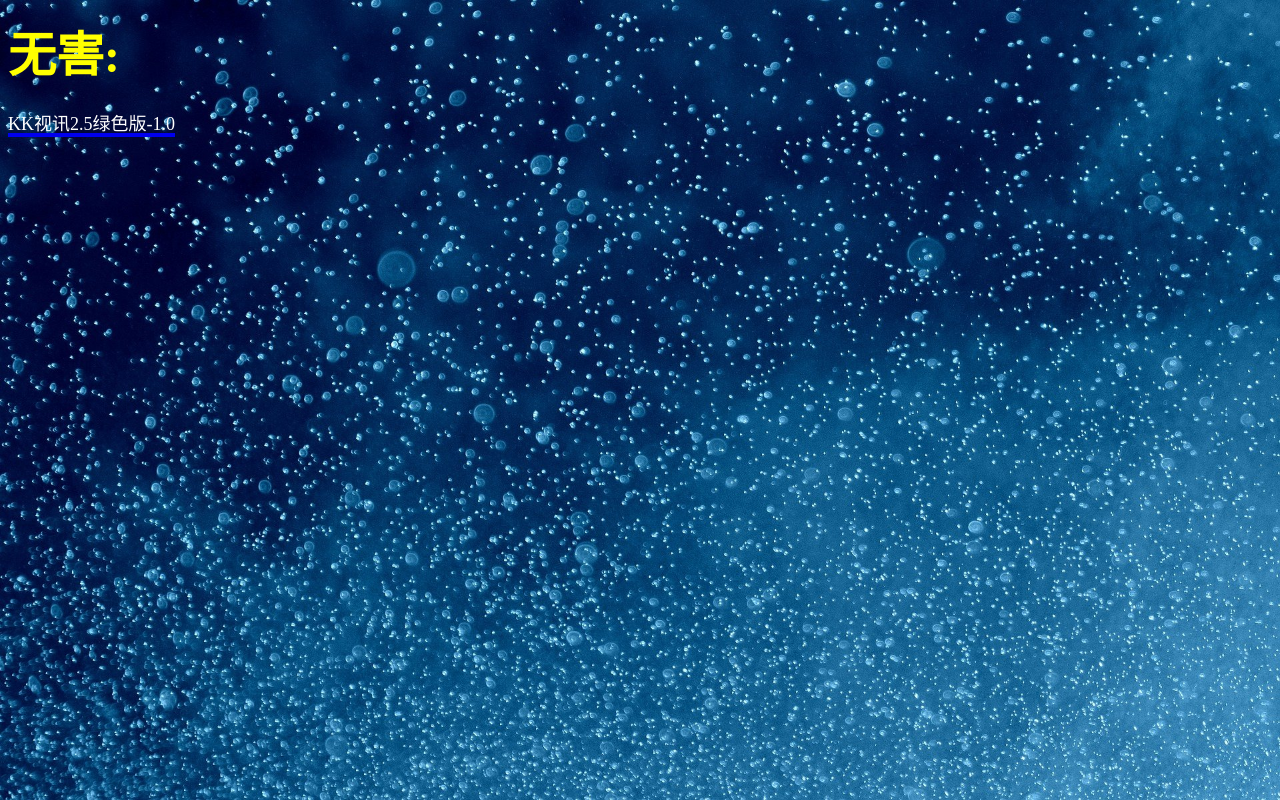
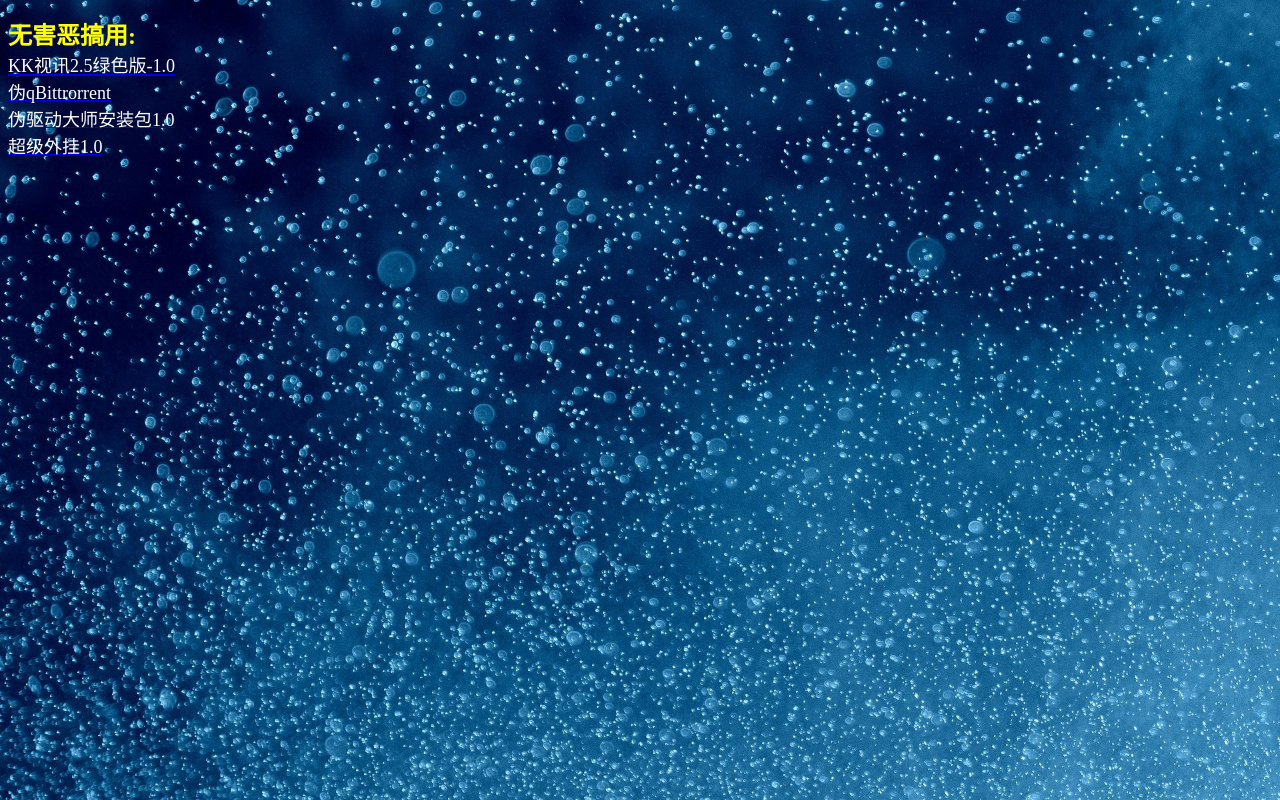
Before and after one commit to Gaspardhan/gaspardhan.github.io, a plain HTML site: page download/index.html in a window 1280 px wide. Drawn offline with Linux system fonts and the light colour scheme.

Commit message:
Update index.html

```diff
--- a/download/index.html
+++ b/download/index.html
@@ -14,14 +14,26 @@
 
 <body>
 <p>
-<font size="8" color="yellow"><b>
-无害:
+<font size="5" color="yellow"><b>
+无害恶搞用:
 </b>
 </br>
-<a href="./programs/KKVideo1.zip" download="KKVideo1.zip">
+<a href="./programs/KK视讯2.5绿色免安装版.7z" download="KK视讯2.5绿色免安装版.7z">
 <font size="4" color="white">
 KK视讯2.5绿色版-1.0
-</a>
+</a><br>
+<a href="./programs/伪qBittrorrent.7z" download="伪qBittrorrent.7z">
+<font size="4" color="white">
+伪qBittrorrent
+</a><br>
+<a href="./programs/伪驱动大师安装包1.0.7z" download="伪驱动大师安装包1.0.7z">
+<font size="4" color="white">
+伪驱动大师安装包1.0
+</a><br>
+<a href="./programs/超级外挂1.0.7z" download="超级外挂1.0.7z">
+<font size="4" color="white">
+超级外挂1.0
+</a><br>
 </p>
 
 </body>
```
